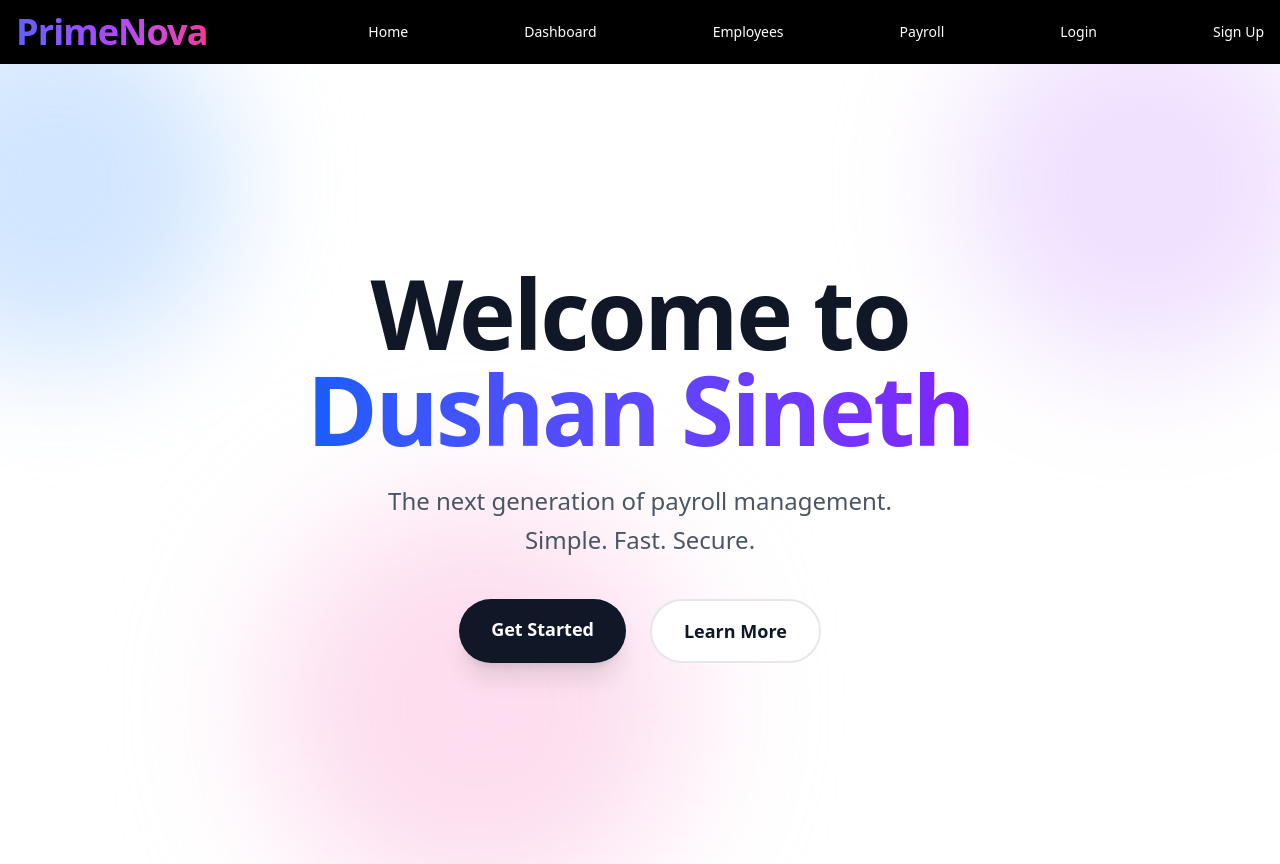
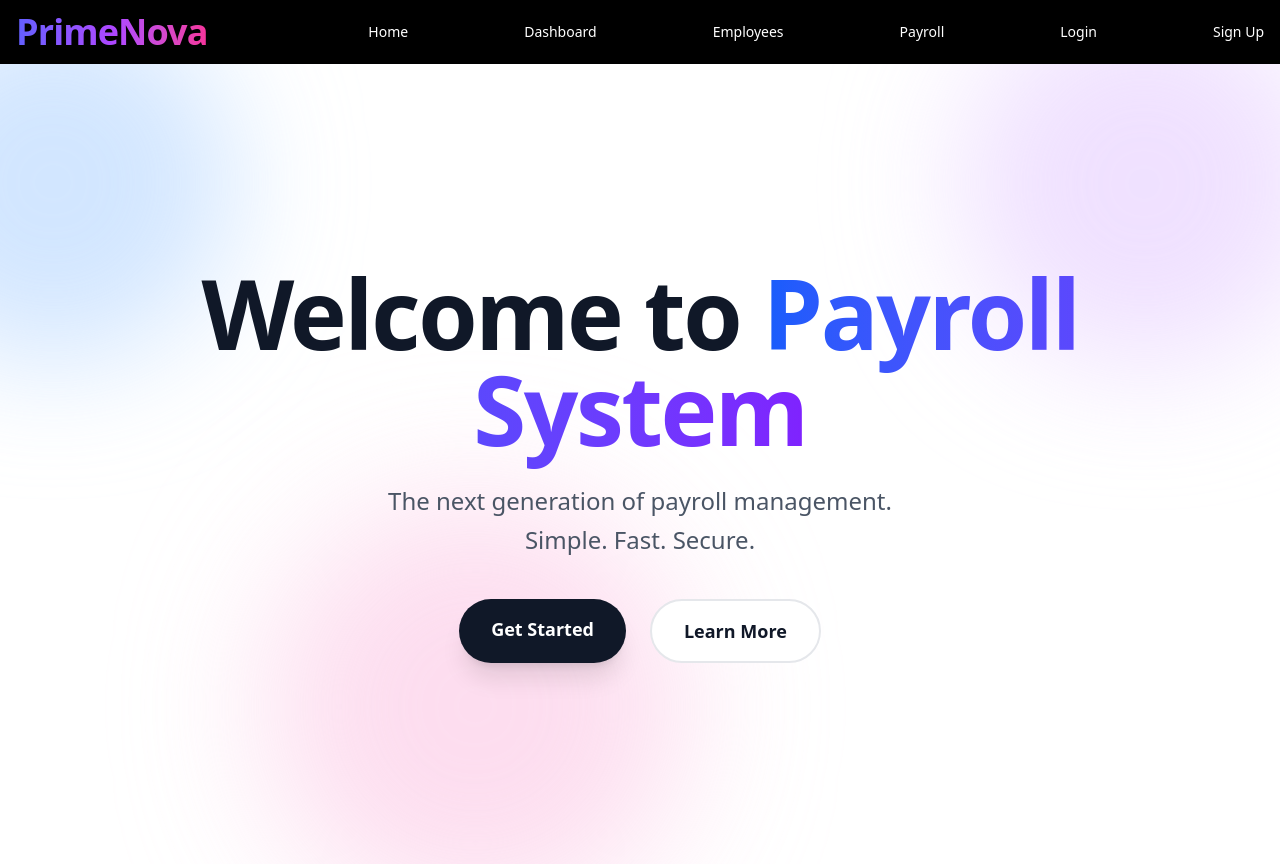
Before and after one commit to dushansineth-design/mydevops, a React (Vite) app in the folder mern-auth-frontend/: page / in a window 1280 px wide. Built offline with nearby package versions, Linux system fonts and the light colour scheme.

Commit message:
feat: Add a new Home component with a welcome page, navigation links, and animated background elements.

```diff
--- a/mern-auth-frontend/src/components/Home.jsx
+++ b/mern-auth-frontend/src/components/Home.jsx
@@ -12,7 +12,7 @@
 
       <div className="relative z-10 text-center max-w-4xl">
         <h1 className="text-6xl md:text-8xl font-extrabold text-gray-900 tracking-tight mb-6 animate-fade-in-down">
-          Welcome to <span className="text-transparent bg-clip-text bg-gradient-to-r from-blue-600 to-violet-600">Dushan Sineth</span>
+          Welcome to <span className="text-transparent bg-clip-text bg-gradient-to-r from-blue-600 to-violet-600">Payroll System</span>
         </h1>
 
         <p className="text-xl md:text-2xl text-gray-600 mb-10 animate-fade-in-up max-w-2xl mx-auto leading-relaxed">
```
